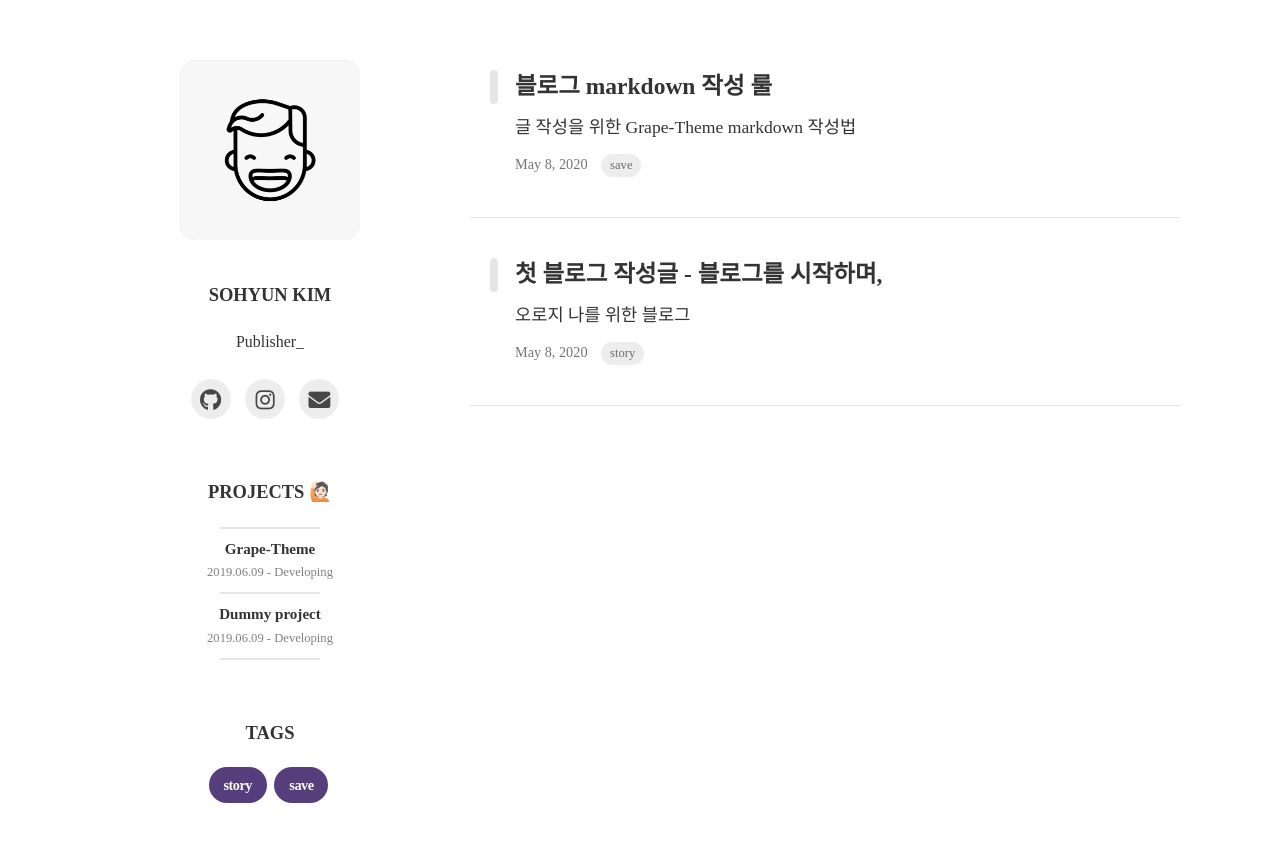
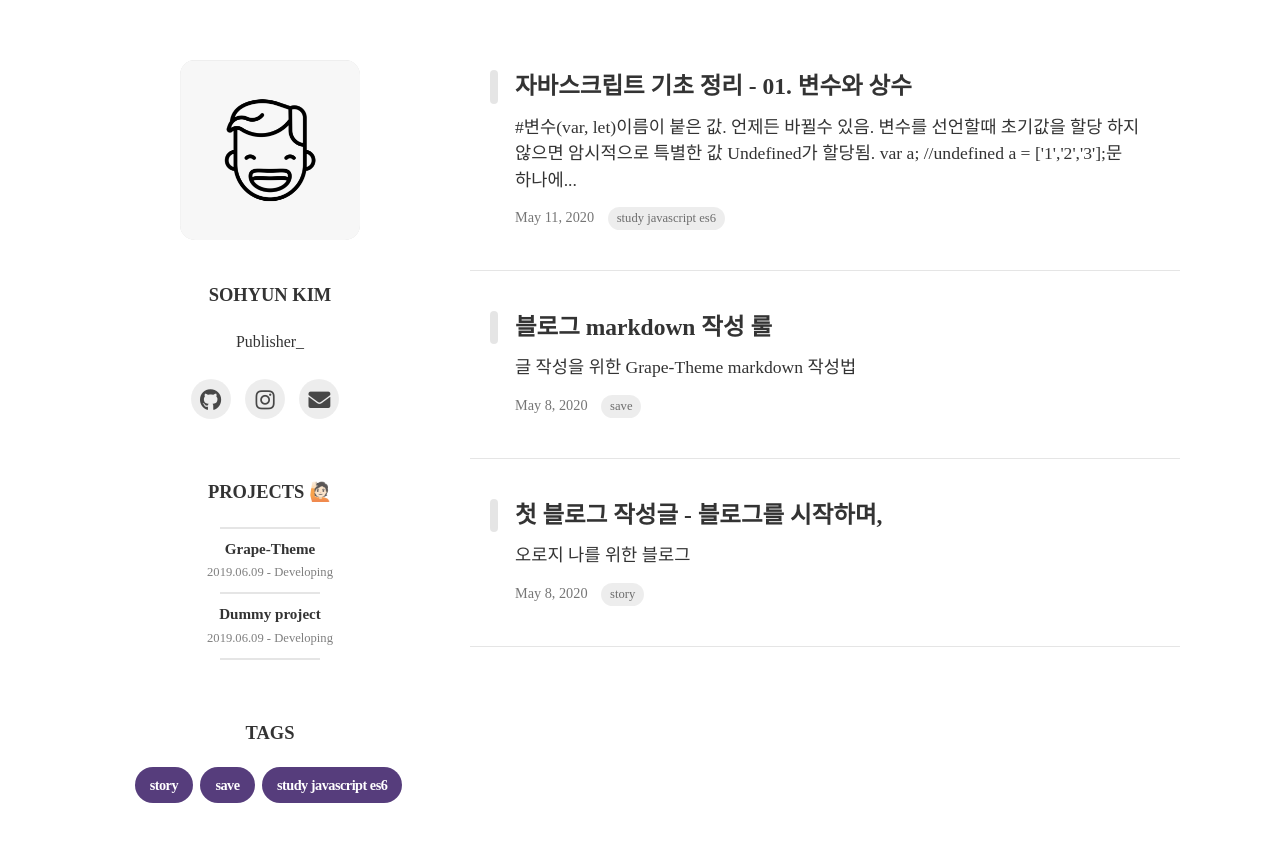
Before and after one commit to nada1587/nada1587.github.io, a Jekyll site: the page built from index.html, in a window 1280 px wide. Shown: the top 842 px of the page. Built offline with Jekyll 4.4.1, drawn with Linux system fonts in a browser that asks for light colours; nearby versions of some CDN libraries; some web fonts are replaced; the list of posts is cut into pages by our own code.

Commit message:
20200511 - TIL

```diff
--- /dev/null
+++ b/_posts/2020-05-11-javascript-basic.md
@@ -0,0 +1,82 @@
+---
+layout: post
+title: 자바스크립트 기초 정리 - 01. 변수와 상수
+subtitle : var, let, const
+tags: [study javascript es6]
+author: Sohyun Kim
+comments : False
+---
+
+<h3>#변수(var, let)</h3>
+이름이 붙은 값. 언제든 바뀔수 있음.
+변수를 선언할때 초기값을 할당 하지 않으면 암시적으로 특별한 값 Undefined가 할당됨.
+{% highlight javascript %}
+  var a; //undefined
+  a = ['1','2','3'];
+{% endhighlight %}
+<br>
+문 하나에 여러개의 변수 선언이 가능함.
+{% highlight javascript %}
+  var a = '가', b = '나';
+  let c = '다', d = '라';
+{% endhighlight %}
+<br>
+**var와 let의 차이점**
+- var는 동일 변수명으로 재선언이 가능하지만 let은 그렇지 않음.
+{% highlight javascript %}
+  var a = 10;
+  var a = 20;
+  console.log(a) // 20
+
+  // 똑같은 변수를 재선언할 때 오류
+  let a = 10;
+  let a = 20; // Uncaught SyntaxError: Identifier 'a' has already been declared
+{% endhighlight %}
+<br>
+- var는 함수스코프를 가지며, let은 블록스코프를 가짐.
+{% highlight javascript %}
+  // var의 유효범위 확인시 함수 밖의 a와 안의 a가 각자 다른 유효범위를 가짐.
+  var a = 100;
+  function print() {
+      var a = 10;
+      console.log(a);
+  }
+  print(); // 10
+
+  // for문에서의 변수 var의 유효범위.
+  var a = 10;
+  for (var a = 0; a < 5; a++) {
+      console.log(a); // 0 1 2 3 4 5
+  }
+  console.log(a); // 6
+
+  // for문에서의 변수 let의 유효범위.
+  var a = 10;
+  for (let a = 0; a < 5; a++) {
+      console.log(a); // 0 1 2 3 4 5
+  }
+  console.log(a); // 10
+{% endhighlight %}
+<br>
+- 호이스팅이 발생한 경우 let은 선언 전 호출하면 사각지대(TDZ:let으로 선언하는 변수는 선언하기 전까지 존재하지 않는다는 직관적 개념을 나타낸 표현)로 인해 에러가 발생함.
+{% highlight javascript %}
+  console.log(a); //uncaught ReferenceError: a is not defined
+  let a = 20;
+{% endhighlight %}
+<br>
+<br>
+- - -
+<br>
+<h3>#상수(const)</h3>
+변수와 마찬가지로 값을 할당받을 수 있지만, 한번 할당한 값은 바꿀수 없음.
+단, 객체 {}또는 배열 []로 선언했을 때는 객체의 속성(property)과 배열의 요소(element)를 변경할 수 있음.
+{% highlight javascript %}
+  // 값을 다시 할당했을 때 오류
+  const a = 10;
+  a = 20; // Uncaught TypeError: Assignment to constant variable.
+{% endhighlight %}
+<br>
+일반적으로 상수를 지정할때는 대문자와 '_'를 사용함.
+{% highlight javascript %}
+  const MAX_HIGH_TEMP = 36;
+{% endhighlight %}
```
Also changed, not shown: _posts/2020-05-08-first-write.md (+8 -1 lines), _posts/2020-05-08-grape-theme-style.md (+2 -2 lines).
